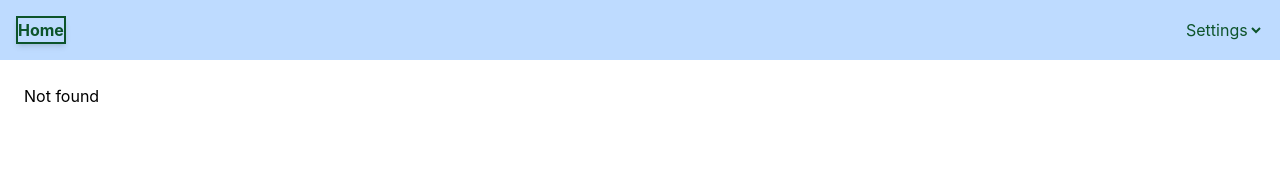
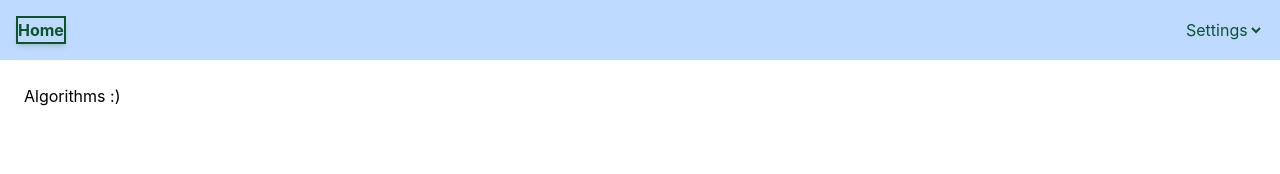
Before and after one commit to TheLaughingDuck/TheLaughingDuck.github.io, a React (Vite) app in the folder website/: page /algorithms in a window 1280 px wide. Before the commit this address had no page. Shown: the top 174 px of the page. Built offline with nearby package versions, Linux system fonts and the light colour scheme.

Commit message:
Created algorithms page

```diff
--- /dev/null
+++ b/website/src/algorithms.tsx
@@ -0,0 +1,11 @@
+import Layout from "./navigation"
+
+export default function Algorithms() {
+    return (
+        <Layout>
+            <div>
+                Algorithms :)
+            </div>
+        </Layout>
+    )
+}
--- a/website/src/navigation.tsx
+++ b/website/src/navigation.tsx
@@ -4,6 +4,7 @@ import Projects from './projects'
 import type { ReactNode } from 'react'
 import AboutMe from './aboutMe'
 import { Link } from 'react-router'
+import Algorithms from './algorithms'
 import NotFound from './notFound'
 
 export function AppRoutes() {
@@ -13,6 +14,7 @@ export function AppRoutes() {
                 <Route path="/" element={<Home />} />
                 <Route path="/aboutme" element={<AboutMe />} />
                 <Route path="/projects" element={<Projects />} />
+                <Route path="/algorithms" element={<Algorithms />} />
                 <Route path="/*" element={<NotFound />} />
             </Routes>
         </div>
```
